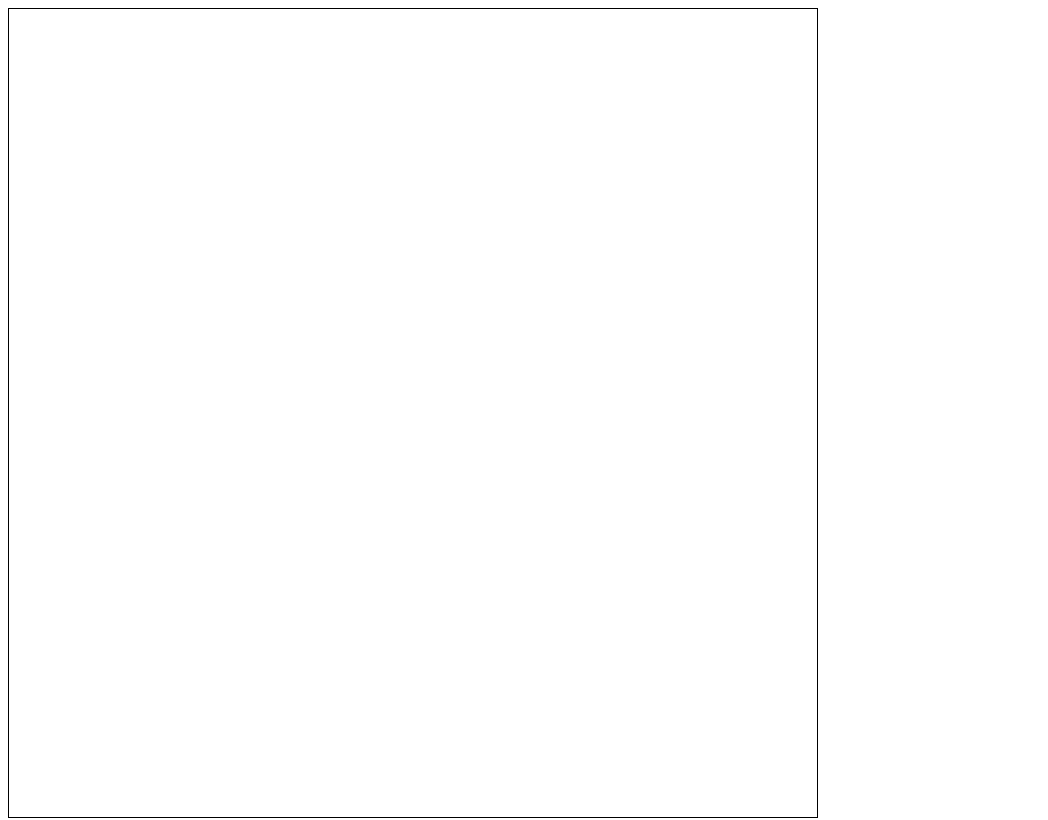
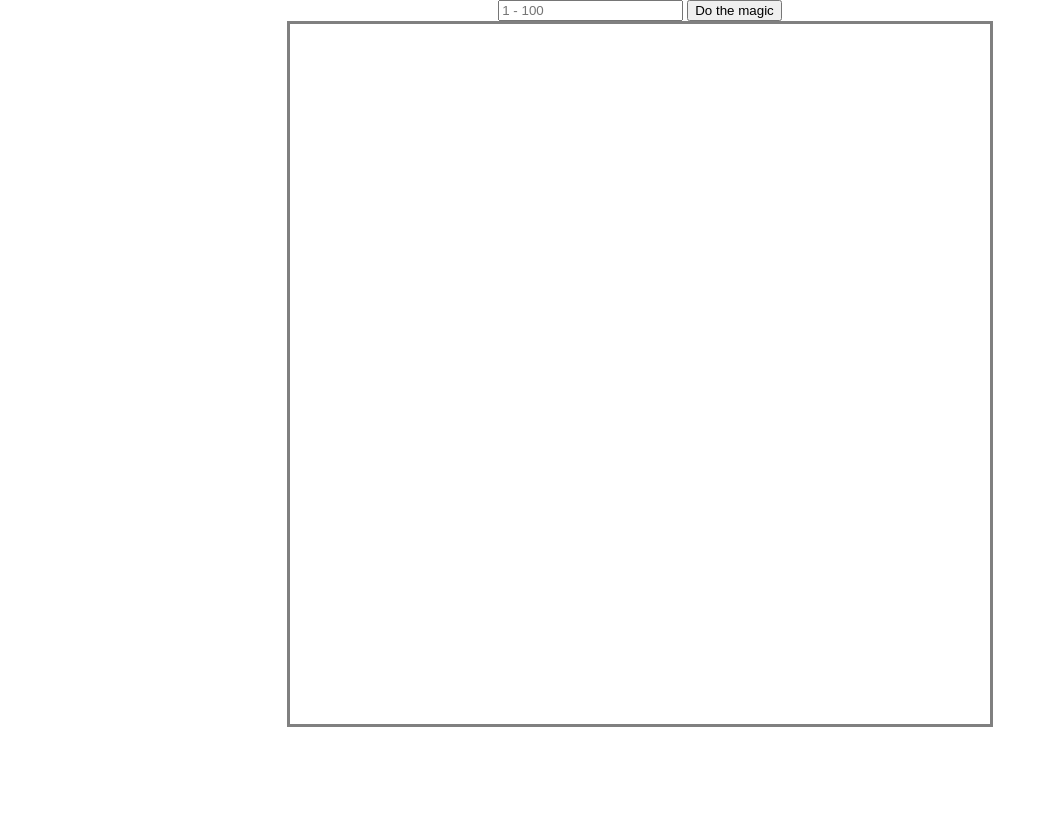
Before and after one commit to MuzzammilAhmedKhan/etch-a-sketch, a plain HTML site: page index.html in a window 1280 px wide. Shown: the whole page, without its empty margins (0-1048 px from the left). Drawn offline with Linux system fonts and the light colour scheme.

Commit message:
Fully functional sketch maker
a persisting error that doesn't let you change the grid size a
second time needs to be mitigated.

need to add a clear sjetch and clear grid buttons

```diff
--- a/index.html
+++ b/index.html
@@ -8,7 +8,11 @@
     <link rel="stylesheet" href="./style.css">
 </head>
 <body>
-
+    <div class="inputs">
+        <input id="grid-size" class="grid-size" placeholder="1 - 100" type="text">
+        <button class="btn">Do the magic</button>
+    </div>
+    <div class="container"></div>
 </body>
 <script src="./script.js"></script>
 </html>
--- a/script.js
+++ b/script.js
@@ -1,31 +1,39 @@
-const container = document.createElement("div");
-container.setAttribute("class", "container");
+document.querySelector(".btn").addEventListener("click", function () {
+  gridSize = getInputValue();
+  var container = document.querySelector(".container");
 
-var square;
+  if (gridSize >= 1 && gridSize <= 100) {
+    for (let i = 0; i < gridSize * gridSize; i++) {
+      var square = document.createElement("div");
+      square.classList.add("class", "square");
+      // square.innerText = "-"
+      container.appendChild(square);
+    }
+    container.style.gridTemplateRows = `repeat(${gridSize}, 1fr)`;
+    container.style.gridTemplateColumns = `repeat(${gridSize}, 1fr)`;
+    gridSize = 0;
+  } else {
+    document.querySelector(".container").textContent =
+      "Please enter a number between 1 and 100";
+  }
 
-for (let i = 1; i <= 256; i++) {
-  square = document.createElement("div");
-  square.setAttribute("class", "square");
-  square.setAttribute("id", `square-${i}`);
-  // square.innerText = `${i}`;
-  container.appendChild(square);
-}
-document.body.appendChild(container);
-
-// console.log(square);
-
-container.addEventListener("mouseover", function (e) {
-  // console.log(e.target);
-  e.target.style.backgroundColor = randomColor();
+  container.addEventListener("mouseover", (e) => {
+    if (e.target.classList.contains("square")) {
+      e.target.style.backgroundColor = randomColor();
+    }
+  });
 });
 
 let randomColor = () => {
   let letters = "0123456789ABCDEF";
   let color = "#";
-  for(let i = 0; i < 6; i++) {
+  for (let i = 0; i < 6; i++) {
     color += letters[Math.floor(Math.random() * letters.length)];
   }
-  return color
+  return color;
+};
+
+function getInputValue() {
+  var inputVal = document.getElementById("grid-size").value;
+  return inputVal;
 }
-
-// console.log(randomColor());
--- a/style.css
+++ b/style.css
@@ -1,34 +1,21 @@
-
-
-body * {
+body {
+    display: flex;
+    flex-direction: column;
+    justify-content: flex-start;
+    align-items: center;
     margin: 0;
     padding: 0;
     box-sizing: border-box;
-    display: flex;
-    justify-content: center;
-    align-items: center;
+    height: 100vh;
 }
 
 .container {
-    max-width: 810px;
-    min-width: 810px;
-    height: 810px;
-    border: solid 1px #000;
-    display:flex;
-    justify-content: center;
-    align-items: center;
-    flex-wrap: wrap;
-    padding:0;
-    margin: 0;
-
+    display: grid;
+    border: 3px solid gray;
+    width: 700px;
+    height: 700px;
 }
 
 .square {
-    height: 50px;
-    width: 50px;
-    /* border: solid .5px rgb(53, 172, 162); */
-    padding:0;
-    margin: 0;
-    background: transparent;
-
+    border: 1px solid black;
 }
```
